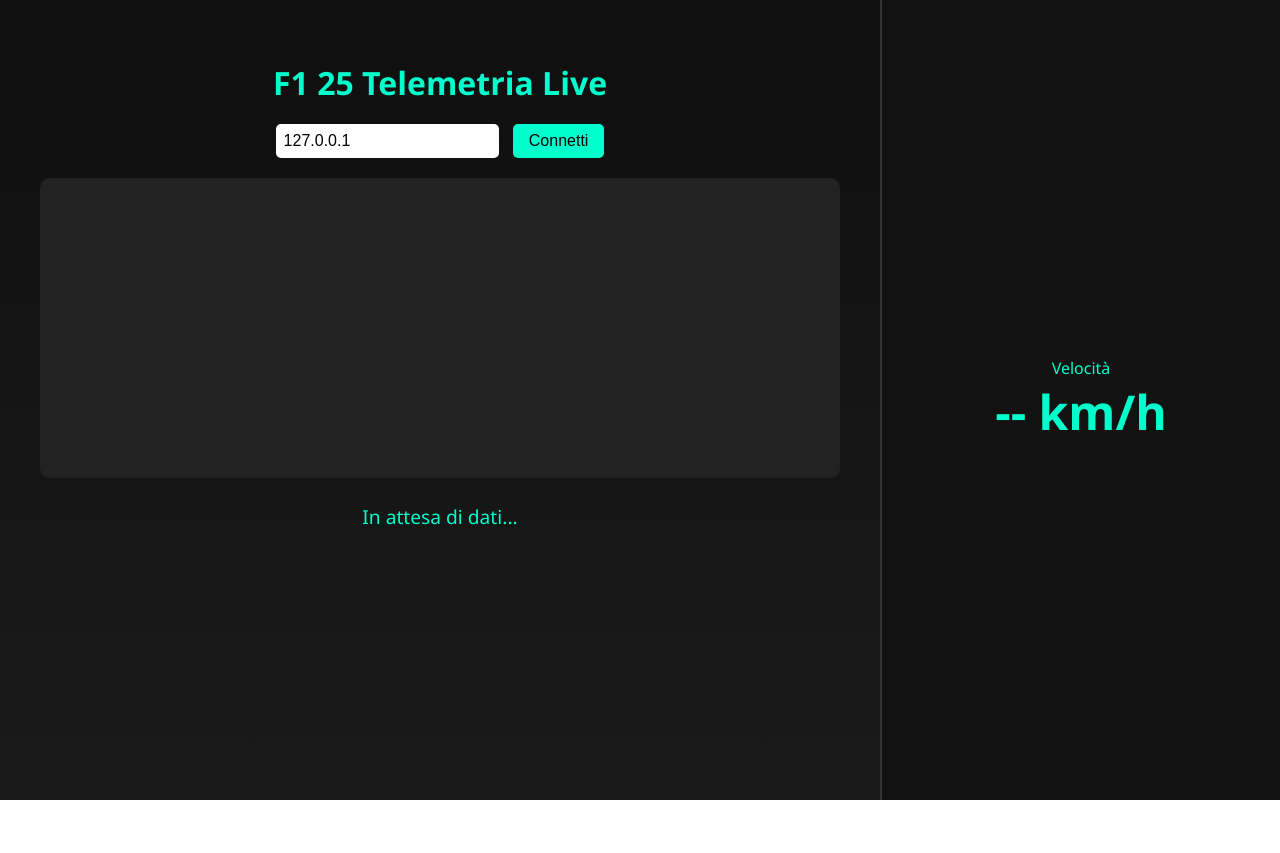
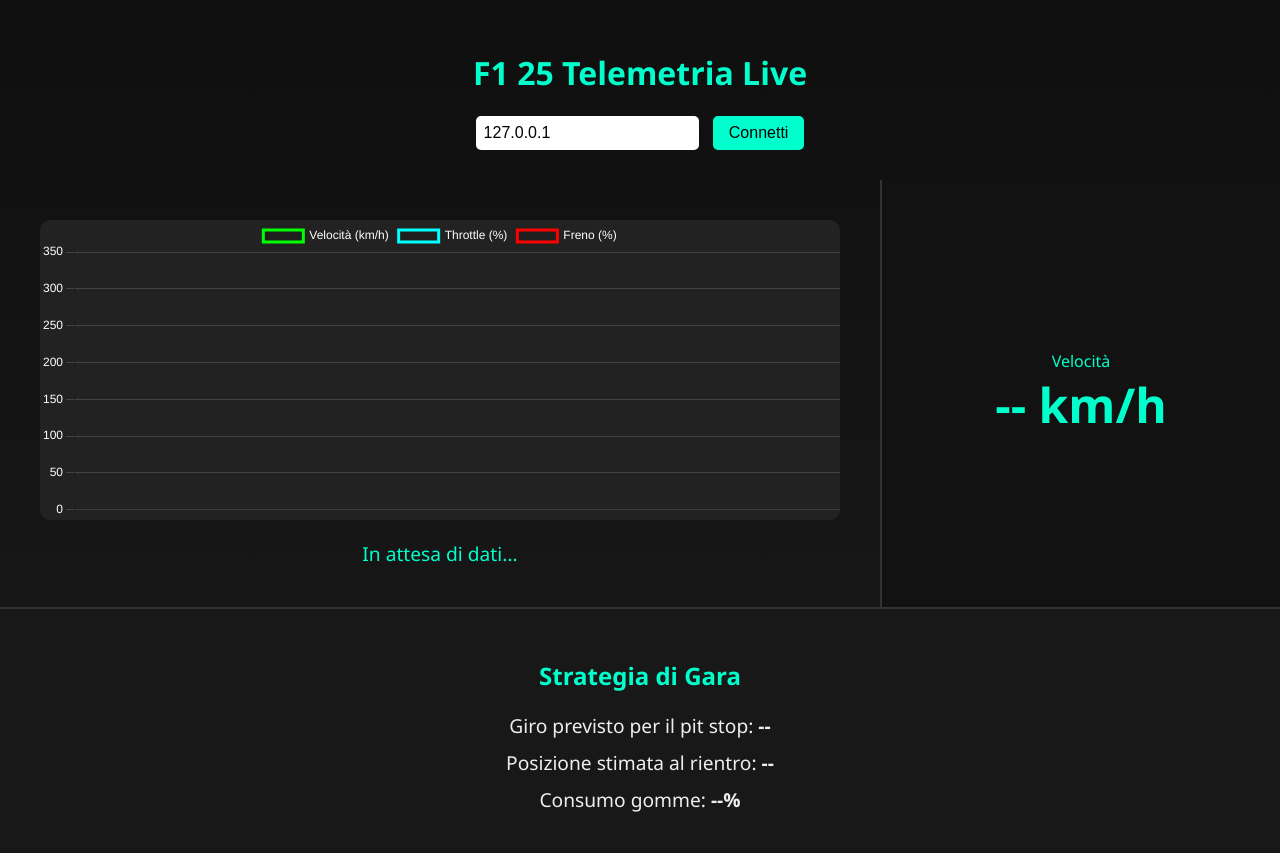
Before and after one commit to jiorro/telemetria, a plain HTML site: page index.html in a window 1280 px wide. Before the commit the page ends 800 px from the top, so only its background shows below. Drawn offline with nearby package versions, Linux system fonts and the light colour scheme.

Commit message:
Refactor HTML structure and styling for layout

```diff
--- a/index.html
+++ b/index.html
@@ -10,8 +10,19 @@
       color: #00ffcc;
       font-family: 'Segoe UI', sans-serif;
       display: flex;
+      flex-direction: column;
+      min-height: 100vh;
+    }
+
+    header {
+      text-align: center;
+      padding: 30px 0 10px;
+    }
+
+    main {
+      display: flex;
+      flex: 1;
       flex-direction: row;
-      height: 100vh;
     }
 
     .left {
@@ -27,11 +38,6 @@
       align-items: center;
       justify-content: center;
       border-left: 2px solid #333;
-    }
-
-    h1 {
-      text-align: center;
-      margin-bottom: 20px;
     }
 
     form {
@@ -73,15 +79,42 @@
       background-color: #222;
       border-radius: 10px;
     }
+
+    .strategy-section {
+      background-color: #181818;
+      color: #eee;
+      padding: 30px;
+      border-top: 2px solid #333;
+    }
+
+    .strategy-section h2 {
+      color: #00ffcc;
+      text-align: center;
+    }
+
+    .strategy-data {
+      max-width: 600px;
+      margin: 0 auto;
+      font-size: 1.2em;
+      text-align: center;
+    }
+
+    .strategy-data p {
+      margin: 10px 0;
+    }
   </style>
 </head>
 <body>
-  <div class="left">
+  <header>
     <h1>F1 25 Telemetria Live</h1>
     <form id="configForm">
       <input type="text" id="ipInput" value="127.0.0.1" required />
       <button type="submit">Connetti</button>
     </form>
+  </header>
+
+  <main>
+    <div class="left">
       <canvas id="chart" width="800" height="300"></canvas>
       <div class="telemetry" id="telemetry">In attesa di dati...</div>
     </div>
@@ -90,6 +123,16 @@
       <div>Velocità</div>
       <div class="speed-display" id="speedDisplay">-- km/h</div>
     </div>
+  </main>
+
+  <div class="strategy-section">
+    <h2>Strategia di Gara</h2>
+    <div class="strategy-data" id="strategyData">
+      <p>Giro previsto per il pit stop: <strong id="pitLap">--</strong></p>
+      <p>Posizione stimata al rientro: <strong id="rejoinPos">--</strong></p>
+      <p>Consumo gomme: <strong id="tyreWear">--%</strong></p>
+    </div>
+  </div>
 
   <script src="https://cdn.jsdelivr.net/npm/chart.js"></script>
   <script>
@@ -97,6 +140,10 @@
     const form = document.getElementById('configForm');
     const ipInput = document.getElementById('ipInput');
     const speedDisplay = document.getElementById('speedDisplay');
+
+    const pitLapEl = document.getElementById('pitLap');
+    const rejoinPosEl = document.getElementById('rejoinPos');
+    const tyreWearEl = document.getElementById('tyreWear');
 
     let socket;
     let chart;
@@ -116,6 +163,11 @@
           Throttle: ${data.throttle}% | Freno: ${data.brake}%
         `;
         speedDisplay.textContent = `${data.speed} km/h`;
+
+        // Aggiorna strategia
+        pitLapEl.textContent = data.pitLap ?? '--';
+        rejoinPosEl.textContent = data.rejoinPos ?? '--';
+        tyreWearEl.textContent = data.tyreWear ?? '--';
 
         const now = new Date().toLocaleTimeString();
         labels.push(now);
@@ -173,15 +225,6 @@
         }
       }
     });
-    <div class="strategy-section">
-  <h2>Strategia di Gara</h2>
-  <div class="strategy-data" id="strategyData">
-    <p>Giro previsto per il pit stop: <strong id="pitLap">--</strong></p>
-    <p>Posizione stimata al rientro: <strong id="rejoinPos">--</strong></p>
-    <p>Consumo gomme: <strong id="tyreWear">--%</strong></p>
-  </div>
-</div>
-
   </script>
 </body>
 </html>
```
Lines whose indentation alone changed are shown as unchanged.
